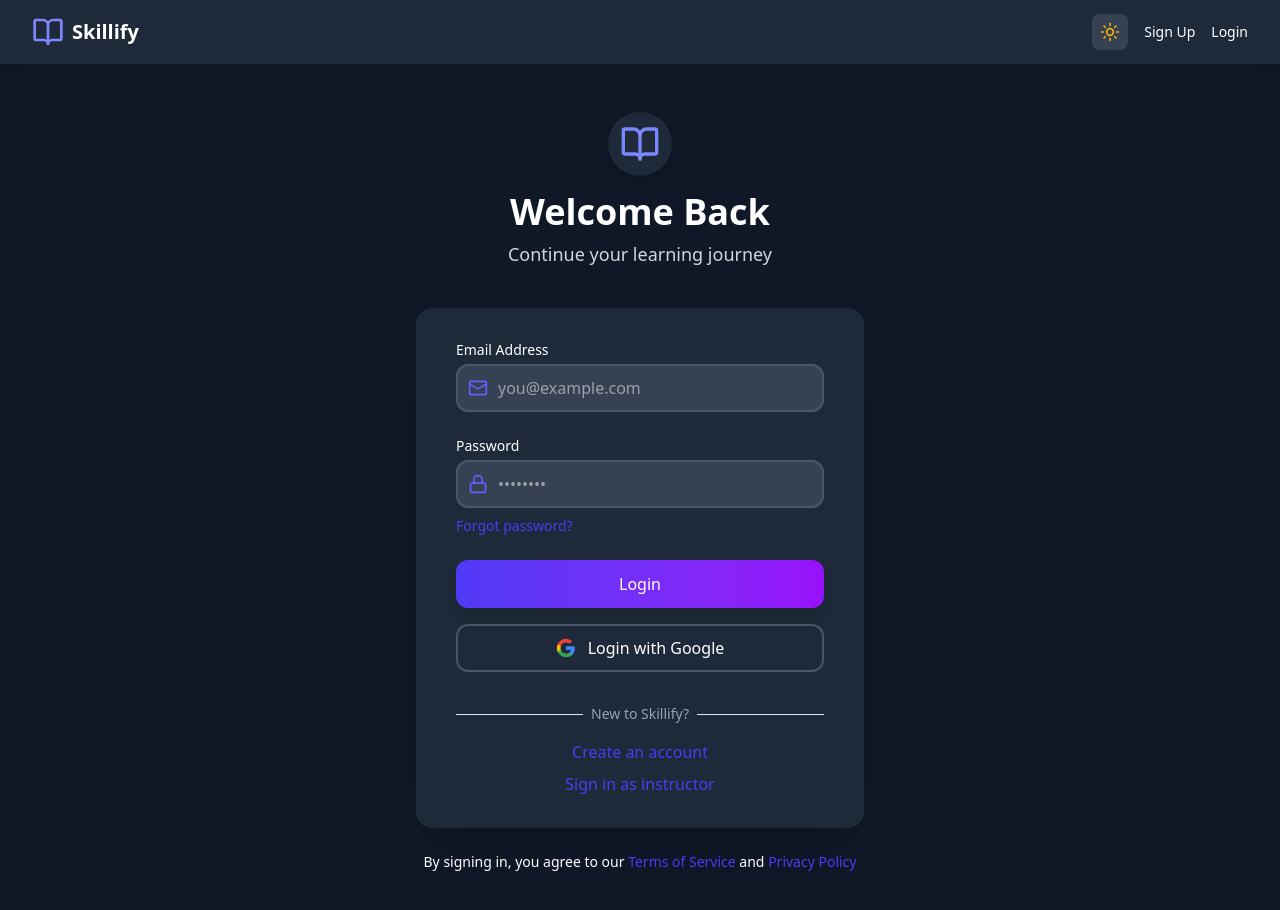
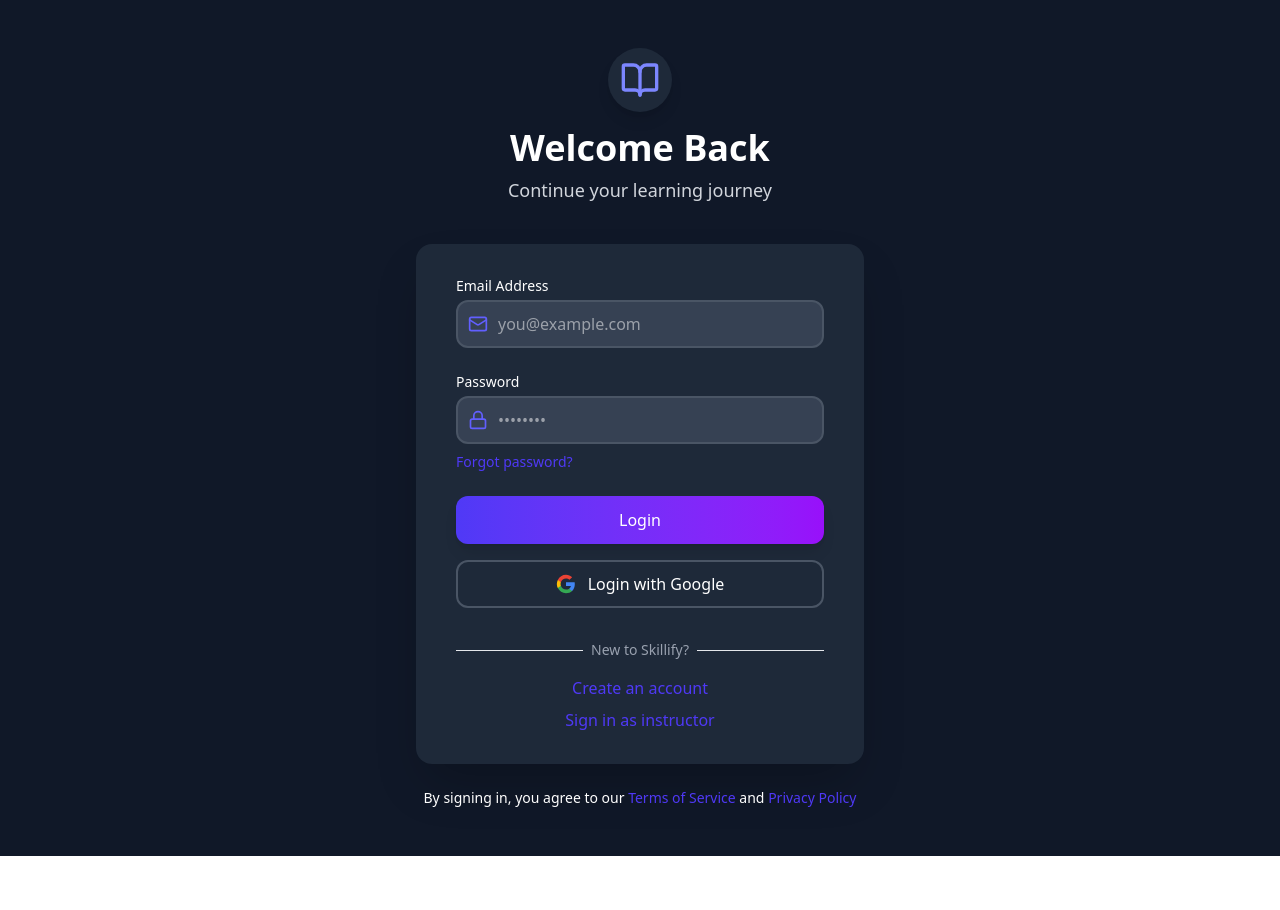
Before and after one commit to priyanjal1234/Skillify, a React (Vite) app: page /login/student in a window 1280 px wide. Shown: the top 910 px of the page. After the commit the page ends 856 px from the top, so only its background shows below. Built offline with nearby package versions, Linux system fonts and the light colour scheme; no server answers.

Commit message:
Updated StudentLogin.jsx

```diff
--- a/src/components/StudentLogin.jsx
+++ b/src/components/StudentLogin.jsx
@@ -78,6 +78,7 @@ const StudentLogin = () => {
   function handleGoogleLogin() {
     try {
       window.open("https://skillify-backend.onrender.com/api/users/google", "_self");
+      dispatch(setLoggedin(true))
     } catch (error) {
       toast.error(
         error instanceof Error ? error.message : "Error logging with google"
@@ -91,7 +92,7 @@ const StudentLogin = () => {
         darkMode ? "bg-gray-900 text-white" : "bg-indigo-100 text-gray-900"
       } min-h-screen`}
     >
-      <Navbar />
+
 
       <div className="py-12 px-4 sm:px-6 lg:px-8 flex items-center justify-center">
         <div className="max-w-md w-full">
```
